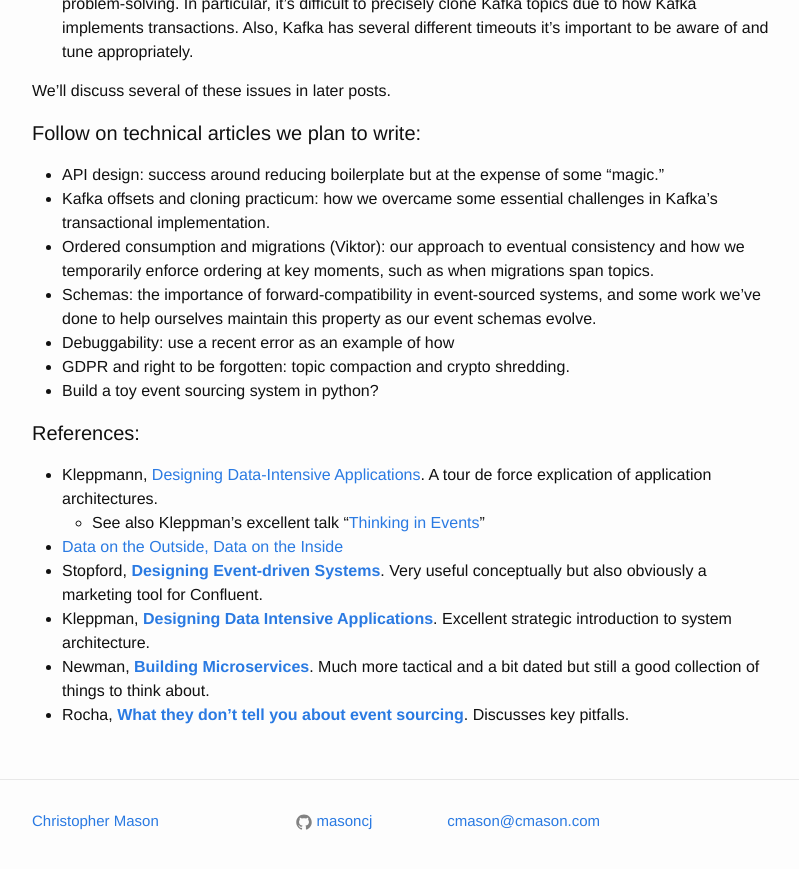
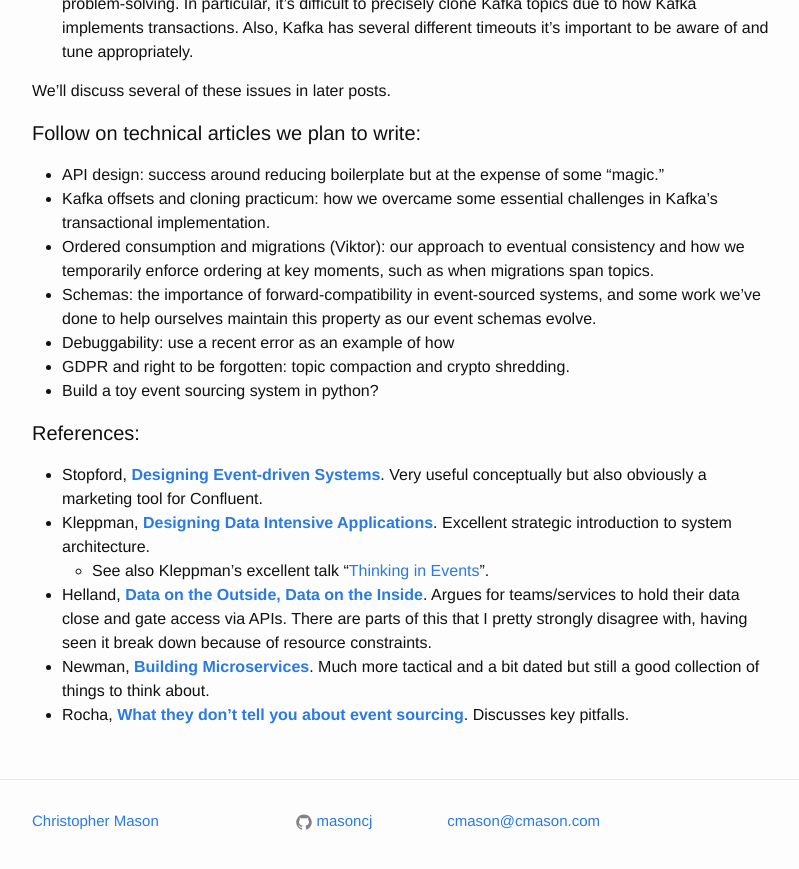
Before and after one commit to masoncj/masoncj.github.io, a Jekyll site: the page built from _posts/2022-12-29-event_arch/2022-12-29-event_arch.md, in a window 1280 px wide and 900 px high, scrolled down 4433 px. Shown: the top 869 px of the window, without its empty margins (238-1037 px from the left). Built offline with Jekyll 4.4.1, drawn with Linux system fonts in a browser that asks for light colours.

Commit message:
Fix references in Event Arch

```diff
--- a/_posts/2022-12-29-event_arch/2022-12-29-event_arch.md
+++ b/_posts/2022-12-29-event_arch/2022-12-29-event_arch.md
@@ -100,11 +100,10 @@ We'll discuss several of these issues in later posts.
 
 #### References:
 
-* Kleppmann, [Designing Data-Intensive Applications](https://www.oreilly.com/library/view/designing-data-intensive-applications/9781491903063/). A tour de force explication of application architectures.
-  * See also Kleppman's excellent talk "[Thinking in Events](https://martin.kleppmann.com/2021/07/02/debs-keynote-thinking-in-events.html)"
-
-* [Data on the Outside, Data on the Inside](https://www.cidrdb.org/cidr2005/papers/P12.pdf)
 * Stopford, **[Designing Event-driven Systems](https://www.oreilly.com/library/view/designing-event-driven-systems/9781492038252/#toc-start)**. Very useful conceptually but also obviously a marketing tool for Confluent.
 * Kleppman, [**Designing Data Intensive Applications**](https://www.amazon.com/Designing-Data-Intensive-Applications-Reliable-Maintainable/dp/1449373321). Excellent strategic introduction to system architecture.
+  * See also Kleppman's excellent talk "[Thinking in Events](https://martin.kleppmann.com/2021/07/02/debs-keynote-thinking-in-events.html)".
+
+* Helland, **[Data on the Outside, Data on the Inside](https://www.cidrdb.org/cidr2005/papers/P12.pdf)**.  Argues for teams/services to hold their data close and gate access via APIs.  There are parts of this that I pretty strongly disagree with, having seen it break down because of resource constraints.
 * Newman, [**Building Microservices**](https://www.amazon.com/Building-Microservices-Designing-Fine-Grained-Systems/dp/1491950358/ref=pd_sbs_14_t_0/131-9244616-6912759?_encoding=UTF8&pd_rd_i=1491950358&pd_rd_r=0fbcd440-1861-453d-a13f-2b6c8ccf484f&pd_rd_w=2Ont6&pd_rd_wg=e0nBL&pf_rd_p=5cfcfe89-300f-47d2-b1ad-a4e27203a02a&pf_rd_r=KCFK2GAZJEP3CCP2GR4V&psc=1&refRID=KCFK2GAZJEP3CCP2GR4V). Much more tactical and a bit dated but still a good collection of things to think about.
 * Rocha, **[What they don't tell you about event sourcing](https://medium.com/@hugo.oliveira.rocha/what-they-dont-tell-you-about-event-sourcing-6afc23c69e9a)**.  Discusses key pitfalls.
```
